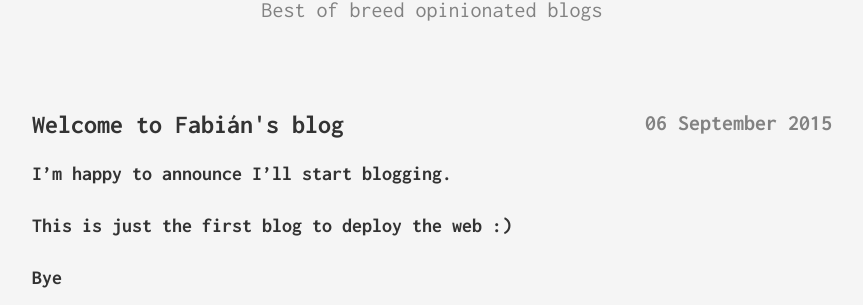
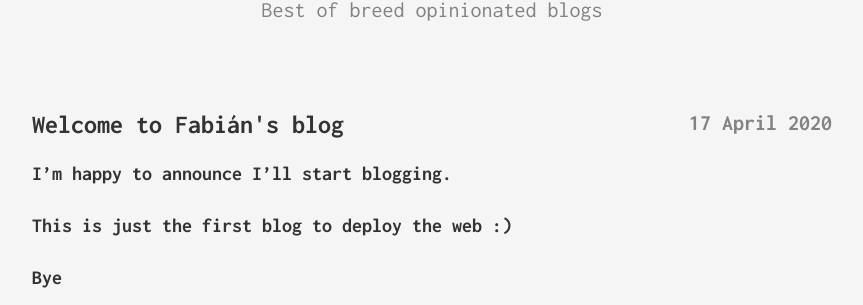
Before and after one commit to famarting/famartinrh.github.io, a Jekyll site: the page built from index.html, in a window 1280 px wide. Shown: the part 306-611 px from the top of the page, without its empty margins (208-1071 px from the left). Built offline with Jekyll 4.4.1, drawn with Linux system fonts in a browser that asks for light colours.

Commit message:
update incorrect date

```diff
--- a/_posts/2020-04-17-welcome.md
+++ b/_posts/2020-04-17-welcome.md
@@ -2,7 +2,7 @@
 layout: post
 title:  "Welcome to Fabián's blog"
 subtitle: "It's coming"
-date:   2015-09-06 23:34:01
+date:   2020-04-17 20:00:00
 categories: [design, tool]
 ---
 I'm happy to announce I'll start blogging.
```
